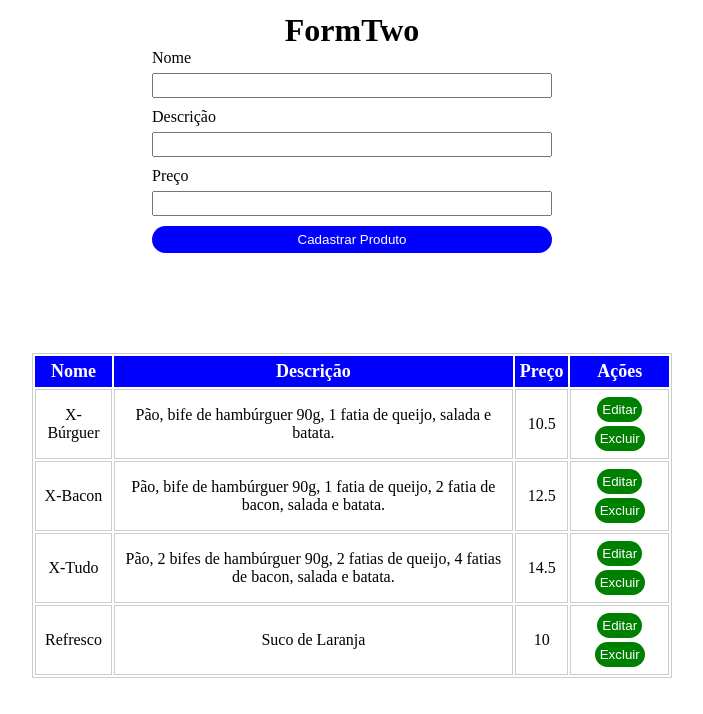
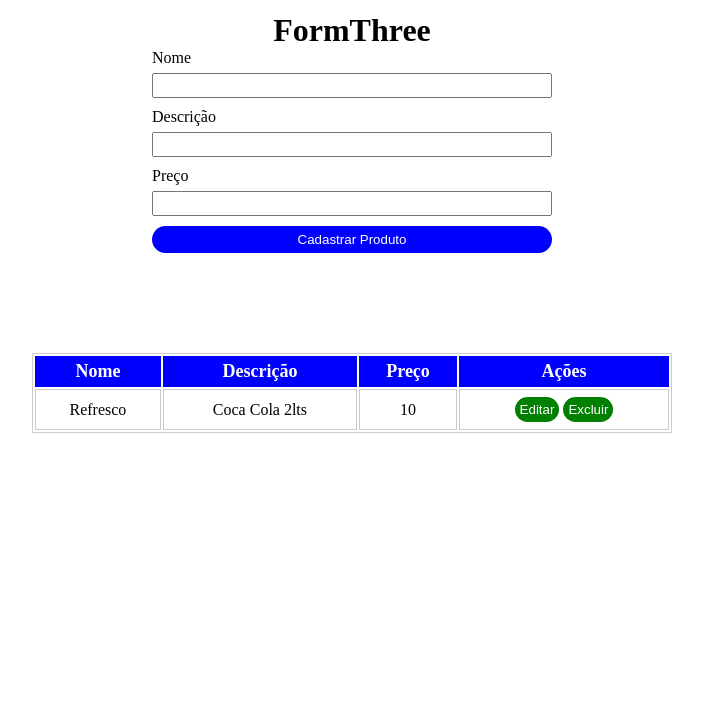
Before and after one commit to GabrielProjec/FormLive, a React (Vite) app: page / in a window 1280 px wide. Shown: the top 714 px of the page, without its empty margins (288-991 px from the left). Built offline with nearby package versions, Linux system fonts and the light colour scheme; data requests are answered from the project's data file.

Commit message:
formThreeFinished

```diff
--- a/db.json
+++ b/db.json
@@ -1,28 +1,10 @@
 {
   "produtos": [
     {
-      "id": "2",
-      "nome": "X-Búrguer",
-      "descricao": "Pão, bife de hambúrguer 90g, 1 fatia de queijo, salada e batata.",
-      "preco": 10.5
-    },
-    {
-      "id": "3",
-      "nome": "X-Bacon",
-      "descricao": "Pão, bife de hambúrguer 90g, 1 fatia de queijo, 2 fatia de bacon, salada e batata.",
-      "preco": 12.5
-    },
-    {
-      "id": "4",
-      "nome": "X-Tudo",
-      "descricao": "Pão, 2 bifes de hambúrguer 90g, 2 fatias de queijo, 4 fatias de bacon, salada e batata.",
-      "preco": 14.5
-    },
-    {
+      "id": "dea1",
       "nome": "Refresco",
-      "descricao": "Suco de Laranja",
-      "preco": "10",
-      "id": "afee"
+      "descricao": "Coca Cola 2lts",
+      "preco": "10"
     }
   ]
 }
--- a/package.json
+++ b/package.json
@@ -14,7 +14,9 @@
     "axios": "^1.7.7",
     "json-server": "^1.0.0-beta.3",
     "react": "^18.3.1",
-    "react-dom": "^18.3.1"
+    "react-dom": "^18.3.1",
+    "react-icons": "^5.3.0",
+    "sweetalert2": "^11.14.5"
   },
   "devDependencies": {
     "@eslint/js": "^9.13.0",
--- a/src/App.tsx
+++ b/src/App.tsx
@@ -1,9 +1,9 @@
-import FormTwo from "./components/FormTwo"
+import FormThree from "./components/FormThree"
 
 function App() {
   return (
     <>
-      <FormTwo />
+      <FormThree />
     </>
   )
 }
--- /dev/null
+++ b/src/components/FormThree/index.tsx
@@ -0,0 +1,184 @@
+import { useState, useEffect } from 'react';
+import api from '../../config/api';
+import './styles.css'
+import Swal from 'sweetalert2';
+import Loading from '../Loading/Loading';
+
+interface Produto {
+    id: number;
+    nome: string;
+    descricao: string;
+    preco: string;
+}
+
+function FormThree() {
+    const [produtos, setProdutos] = useState<Produto[]>([]);
+    const [nome, setNome] = useState('');
+    const [descricao, setDescricao] = useState('');
+    const [preco, setPreco] = useState('');
+    const [produtoId, setProdutoId] = useState<number | null>(null);
+    const [loading, setLoading] = useState(true)
+
+    useEffect(() => {
+        listaProdutos();
+    }, []);
+
+    {/* LISTA PRODUTOS */ }
+    const listaProdutos = async () => {
+        try {
+            const response = await api.get('/produtos', {
+            });
+            setProdutos(response.data);
+            setLoading(false);
+        } catch (error) {
+            console.log('Erro ao buscar os dados', error);
+        }
+    };
+
+    {/* ADICIONA PRODUTO */ }
+    const adicionarProduto = async (event: any) => {
+        event.preventDefault();
+        if (!nome || !descricao || !preco) {
+            alert('Todos os campos são obrigatórios!');
+            return;
+        }
+        try {
+            const response = await api.post('/produtos/', {
+                nome, descricao, preco
+            });
+            setProdutos((prevProdutos) => [...prevProdutos, response.data]);
+            setNome('');
+            setDescricao('');
+            setPreco('');
+            Swal.fire({
+                position: "center",
+                icon: "success",
+                title: "Produto adicionado com sucesso",
+                showConfirmButton: false,
+                timer: 1500
+            });
+        } catch (error) {
+            console.log('Erro ao adicionar os dados', error);
+        }
+    };
+
+    {/* ATUALIZAR PRODUTO */ }
+    const atualizarProduto = async (event: any) => {
+        event.preventDefault();
+        try {
+            const response = await api.put(`/produtos/${produtoId}`, {
+                nome: nome,
+                descricao: descricao,
+                preco: preco
+            });
+            const produtoAtualizado = await response.data;
+
+            setProdutos((prevProdutos) =>
+                prevProdutos.map((produto) =>
+                    produto.id === produtoId ? produtoAtualizado : produto
+                )
+            );
+            setNome('');
+            setDescricao('');
+            setPreco('');
+            setProdutoId(null);
+            Swal.fire({
+                position: "center",
+                icon: "success",
+                title: "Produto atualizado com sucesso",
+                showConfirmButton: false,
+                timer: 1500
+            });
+        } catch (error) {
+            console.log('Erro ao atualizar os dados', error);
+        }
+    };
+
+    const editarProduto = (produto: Produto) => {
+        setNome(produto.nome);
+        setDescricao(produto.descricao);
+        setPreco(produto.preco);
+        setProdutoId(produto.id);
+    }
+
+    {/* DELETAR PRODUTO */ }
+    const deletarProduto = async (id: number) => {
+        Swal.fire({
+            title: "Você tem certeza?",
+            text: "Não será possível reverter esta ação!",
+            icon: "warning",
+            showCancelButton: true,
+            confirmButtonColor: "#3085d6",
+            cancelButtonColor: "#d33",
+            confirmButtonText: "Sim, deletar!",
+            cancelButtonText: "Cancelar",
+        }).then(async (result) => {
+            if (result.isConfirmed) {
+                try {
+                    await api.delete(`/produtos/${id}`);
+                    Swal.fire("Deletado!", "O Produto foi deletada.", "success");
+                    setProdutos((prevProdutos) =>
+                        prevProdutos.filter((produto) => produto.id !== id)
+                    );
+                } catch (error) {
+                    console.log('Erro ao excluir o produto', error);
+                }
+            }
+        });
+    };
+
+    return (
+        <div className='container'>
+            <h1>FormThree</h1>
+            <form className='form_container' onSubmit={produtoId ? atualizarProduto : adicionarProduto}>
+                <label className='text'>Nome</label>
+                <input className='input_text' value={nome} onChange={(e) => setNome(e.target.value)} />
+
+                <label className='text'>Descrição</label>
+                <input className='input_text' value={descricao} onChange={(e) => setDescricao(e.target.value)} />
+
+                <label className='text'>Preço</label>
+                <input className='input_text' value={preco} onChange={(e) => setPreco(e.target.value)} />
+                <button type="submit">{produtoId ? 'Atualizar Produto' : 'Cadastrar Produto'}</button>
+            </form>
+            <table className='tableContainer'>
+                <thead>
+                    <tr>
+                        <th>Nome</th>
+                        <th>Descrição</th>
+                        <th>Preço</th>
+                        <th>Ações</th>
+                    </tr>
+                </thead>
+                <tbody className='bodyItems'>
+                    {loading ? (
+                        <tr>
+                            <td colSpan={6}>
+                                <Loading />
+                            </td>
+                        </tr>
+                    ) :
+                        produtos.length > 0 ? (
+                            produtos.map((produto) => (
+                                <tr key={produto.id}>
+                                    <td>{produto.nome}</td>
+                                    <td>{produto.descricao}</td>
+                                    <td>{produto.preco}</td>
+                                    <td>
+                                        <button onClick={() => editarProduto(produto)}>Editar</button>
+                                        <button onClick={() => deletarProduto(produto.id)}>Excluir</button>
+                                    </td>
+                                </tr>
+                            ))
+                        ) : (
+                            <td>
+                                <p>Não há produtos cadastrados</p>
+                            </td>
+                        )}
+                </tbody>
+            </table>
+        </div>
+    );
+}
+
+export default FormThree;
--- /dev/null
+++ b/src/components/FormThree/styles.css
@@ -0,0 +1,72 @@
+.container {
+    width: 100%;
+    height: 50%;
+    display: flex;
+    align-items: center;
+    justify-content: center;
+    flex-direction: column;
+    margin: auto;
+}
+
+.container h1 {
+    margin-top: 12px;
+}
+
+/* FORMULARIO  */
+.form_container {
+    display: flex;
+    flex-direction: column;
+    width: 400px;
+    margin-bottom: 100px;
+
+}
+
+.text {
+    margin-bottom: 6px;
+}
+
+.input_text {
+    margin-bottom: 10px;
+    padding: 3px;
+}
+
+.form_container button {
+    padding: 6px;
+    background-color: blue;
+    color: white;
+    border-radius: 25px;
+    border: none;
+}
+
+/* TABELA */
+
+
+.tableContainer {
+    border: 1px solid #CCC;
+    width: 50%;
+}
+
+.tableContainer thead {
+    background-color: blue;
+    color: white;
+    font-size: 18px;
+}
+
+.tableContainer thead tr th {
+    padding: 5px;
+}
+
+.bodyItems tr td {
+    border: 1px solid #CCC;
+    text-align: center;
+    padding: 5px;
+}
+
+.bodyItems tr td button {
+    border: none;
+    color: white;
+    background-color: green;
+    padding: 5px;
+    margin: 2px;
+    border-radius: 20px;
+}
--- /dev/null
+++ b/src/components/Loading/Loading.tsx
@@ -0,0 +1,13 @@
+import { AiOutlineLoading } from "react-icons/ai";
+import './styles.css'
+
+function Loading(){
+    return (
+        <div>
+            <AiOutlineLoading className="spin"/>
+        </div>
+    )
+
+}
+
+export default Loading;
--- /dev/null
+++ b/src/components/Loading/styles.css
@@ -0,0 +1,14 @@
+@keyframes spin {
+    0% {
+      transform: rotate(0deg);
+    }
+    100% {
+      transform: rotate(360deg);
+    }
+  }
+
+  .spin {
+    animation: spin 1s linear infinite;
+    font-size: 20px;
+    color: black;
+  }
```
Also changed, not shown: src/components/FormOne/index.tsx (+6 -3 lines), 1 other file (tests, documents, lock files or other folders).
